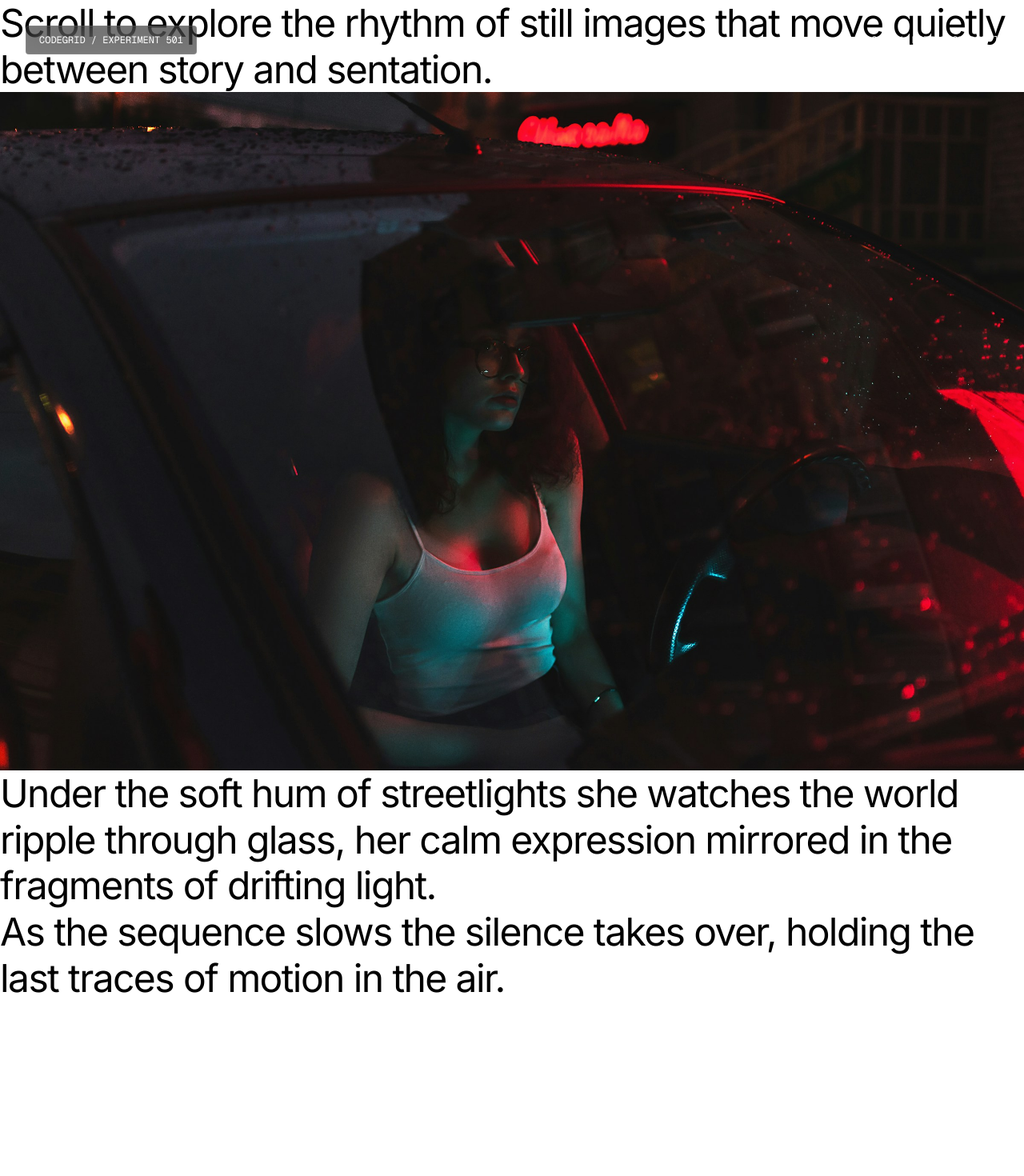
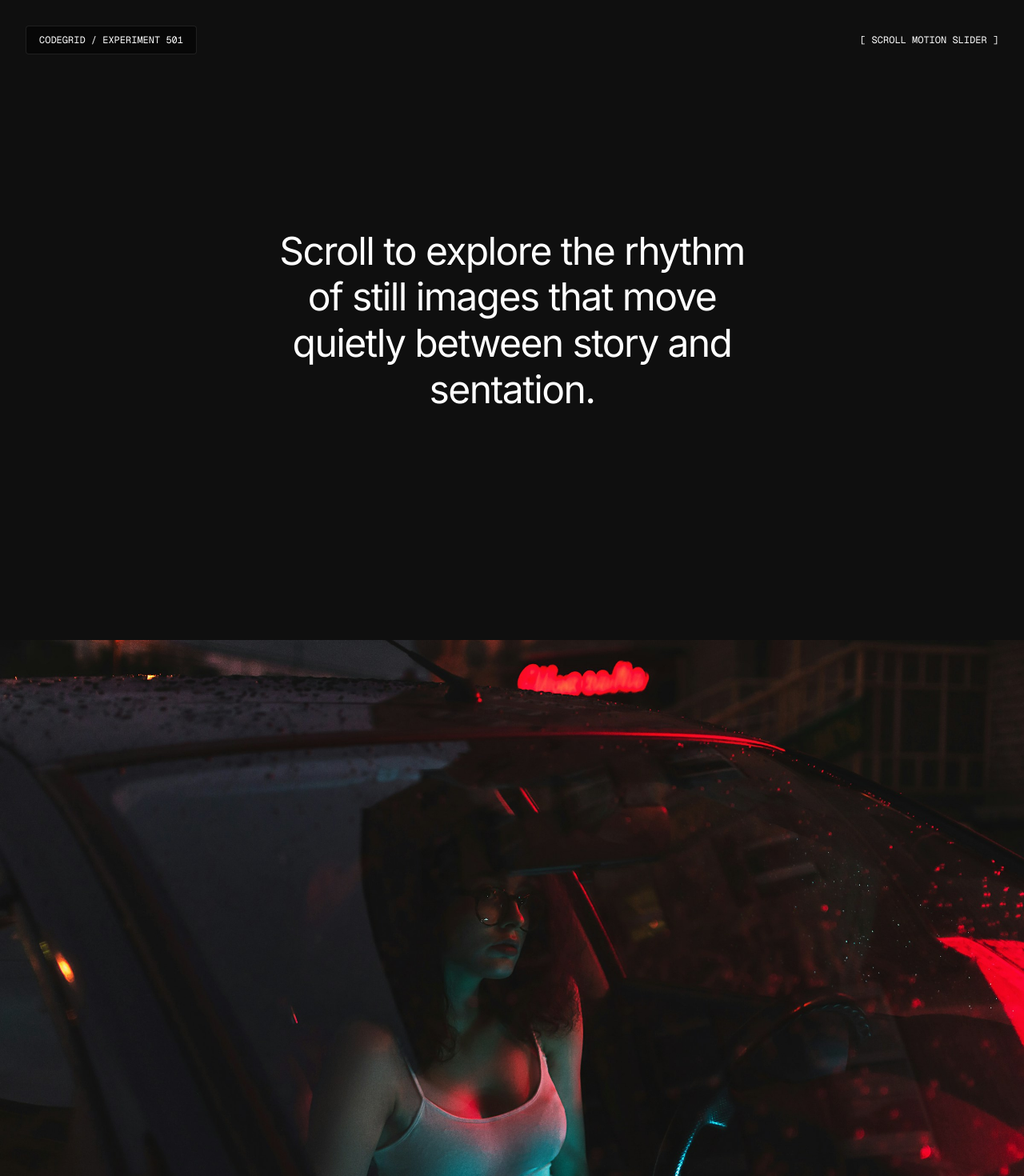
Before and after one commit to tung-eh/scroll-motion-slider, a React (Vite) app: page / in a window 1280 px wide. Shown: the top 1470 px of the page at 80% size. Before the commit the page ends 1252 px from the top, so only its background shows below. Built offline with nearby package versions, Linux system fonts and the light colour scheme.

Commit message:
Intro & Outro style

```diff
--- a/src/App/Intro.tsx
+++ b/src/App/Intro.tsx
@@ -1,7 +1,7 @@
 const Intro = () => {
   return (
-    <section>
-      <h1 className="text-[3rem] tracking-[-0.1rem] leading-[1.2]">
+    <section className="bg-[#0f0f0f] h-screen w-full text-white content-center p-8">
+      <h1 className="text-[3rem] tracking-[-0.1rem] leading-[1.2] lg:w-1/2 lg:mx-auto lg:text-center">
         Scroll to explore the rhythm of still images that move quietly between
         story and sentation.
       </h1>
--- a/src/App/Outro.tsx
+++ b/src/App/Outro.tsx
@@ -1,7 +1,7 @@
 const Outro = () => {
   return (
-    <section>
-      <h1 className="text-[3rem] tracking-[-0.1rem] leading-[1.2]">
+    <section className="bg-[#0f0f0f] h-screen w-full text-white content-center p-8">
+      <h1 className="text-[3rem] tracking-[-0.1rem] leading-[1.2] lg:w-1/2 lg:mx-auto lg:text-center">
         As the sequence slows the silence takes over, holding the last traces of
         motion in the air.
       </h1>
```
